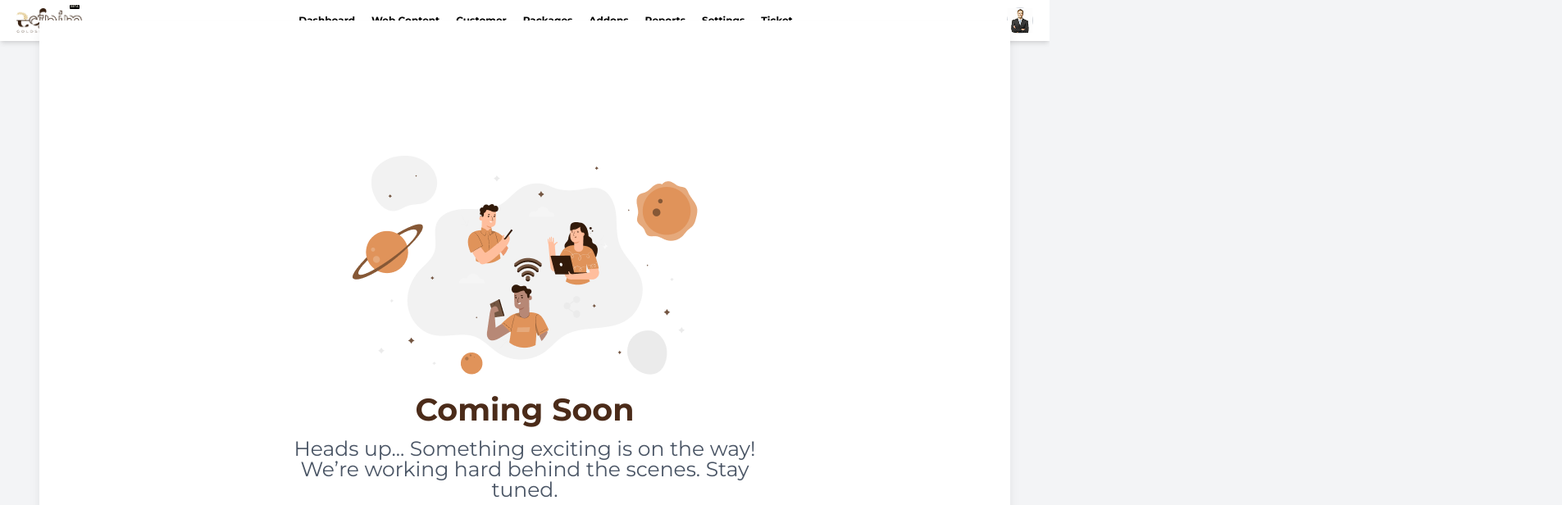
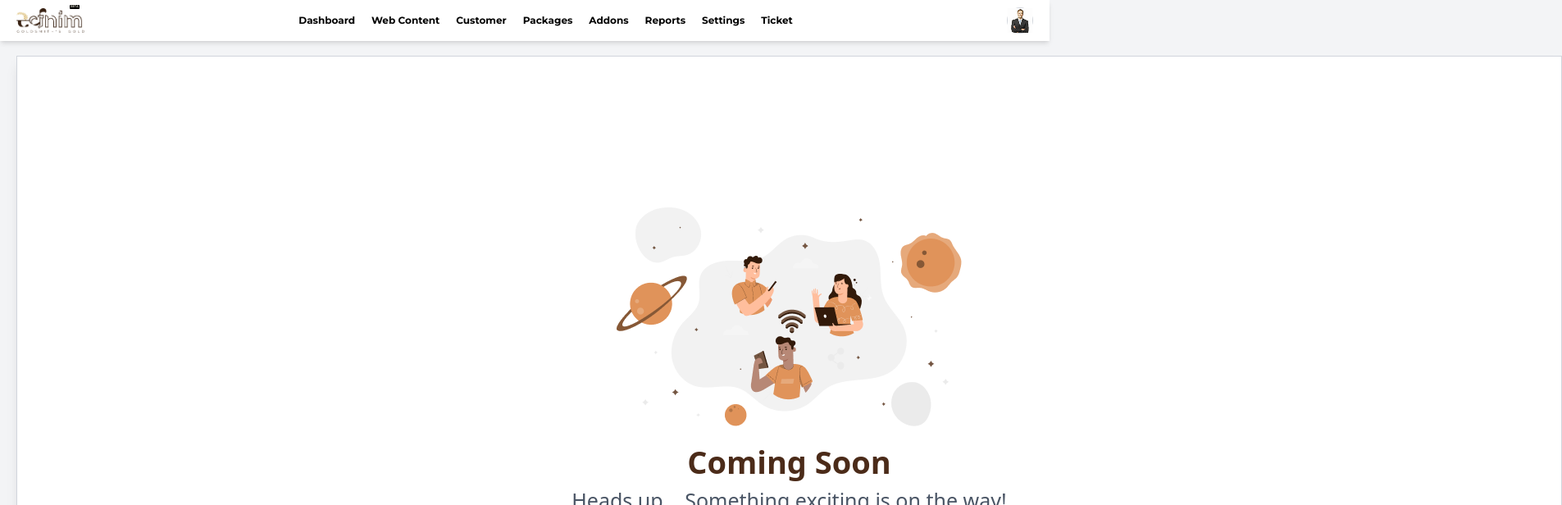
Before and after one commit to nishthakhalasi/Swarnim, a Next.js app: page /admin/dashboard in a window 1280 px wide. Shown: the top 616 px of the page at 82% size, 1905 px wide, since content can reach past the window. Built offline with nearby package versions, Linux system fonts and the light colour scheme.

Commit message:
first commit

```diff
--- a/src/app/admin/dashboard/page.tsx
+++ b/src/app/admin/dashboard/page.tsx
@@ -2,21 +2,13 @@
 
 import React from "react";
 import AdminNavbar from "@/components/ui/adminNavbar";
-import { Montserrat } from "next/font/google";
 import Image from "next/image";
-
-const montserrat = Montserrat({
-  subsets: ["latin"],
-  weight: ["400", "500", "700"],
-});
 
 export default function DashboardPage() {
   return (
     <div className="flex flex-col min-h-screen bg-gray-100">
       <AdminNavbar />
-
-      <div className="fixed inset-0 flex items-center justify-center z-50">
-        <div className="bg-white border-none shadow-lg w-full max-w-[1840px] h-[750px] mx-4 sm:mx-6 md:mx-8 lg:mx-12 p-4 sm:p-6 md:p-8 flex flex-col items-center justify-center">
+      <div className="absolute top-[68px] left-[20px] w-[1885px] h-[790px] bg-white shadow-lg  border border-gray-300 p-8 flex flex-col items-center justify-center ">
         <div className="relative w-full max-w-[421px] aspect-[421/267] mb-6">
           <Image
             src="/comingsoon.png"
@@ -26,22 +18,15 @@ export default function DashboardPage() {
           />
         </div>
 
-          {/* Heading */}
-          <h1
-            className={`text-[38px] font-bold leading-[100%] text-center text-[#4b2b19] mb-4 ${montserrat.className}`}
-          >
+        <h1 className="text-[38px] font-bold leading-[100%] text-center text-[#4b2b19] mb-4">
           Coming Soon
         </h1>
 
-          {/* Description */}
-          <p
-            className={`${montserrat.className} text-gray-600 text-[25px] font-light leading-[100%] text-center max-w-xl`}
-          >
+        <p className="text-gray-600 text-[25px] font-light leading-[100%] text-center max-w-xl">
           Heads up... Something exciting is on the way! We’re working hard
           behind the scenes. Stay tuned.
         </p>
       </div>
     </div>
-    </div>
   );
 }
--- /dev/null
+++ b/src/app/admin/userManagement/userDetails/page.tsx
@@ -0,0 +1,14 @@
+"use client";
+
+import React from "react";
+import AdminNavbar from "@/components/ui/adminNavbar";
+
+export default function DashboardPage() {
+  return (
+    <div className="min-h-screen bg-gray-100">
+      <AdminNavbar />
+
+      <div className="absolute top-[68px] left-[20px] w-[1885px] h-[790px] bg-white border border-gray-300 shadow-lg flex items-center justify-center"></div>
+    </div>
+  );
+}
--- a/src/components/ui/adminNavbar.tsx
+++ b/src/components/ui/adminNavbar.tsx
@@ -37,7 +37,7 @@ export default function AdminNavbar() {
       <div
         className={`${montserrat.className} flex items-center gap-[20px] text-[12px] font-semibold leading-[100%] text-center`}
       >
-        <Link href="#" className="hover:text-[#b97a2a]">
+        <Link href="/admin/dashboard" className="hover:text-[#b97a2a]">
           Dashboard
         </Link>
         <Link href="#" className="hover:text-[#b97a2a]">
@@ -65,11 +65,11 @@ export default function AdminNavbar() {
           </button>
 
           {dropdownOpen && (
-            <div className="absolute left-0 mt-5 bg-white border border-gray-200 shadow-md w-[202px] h-[93px] flex flex-col items-start py-[10px] px-[10px]">
+            <div className="absolute left-0 mt-5 bg-white border border-gray-200 shadow-md w-[202px] h-[93px] flex flex-col items-start py-[10px] px-[10px] z-[999]">
               <div className="absolute -top-2 left-2 w-3 h-3 bg-white border-t border-l border-gray-200 rotate-45"></div>
 
               <Link
-                href="#"
+                href="/admin/userManagement/userDetails"
                 className="w-full h-[35px] px-2 text-left text-gray-700 hover:bg-gray-100 border-b border-gray-200 flex items-center font-montserrat font-medium text-[12px] leading-[20px]"
               >
                 User & Roles
```
Lines whose indentation alone changed are shown as unchanged.
